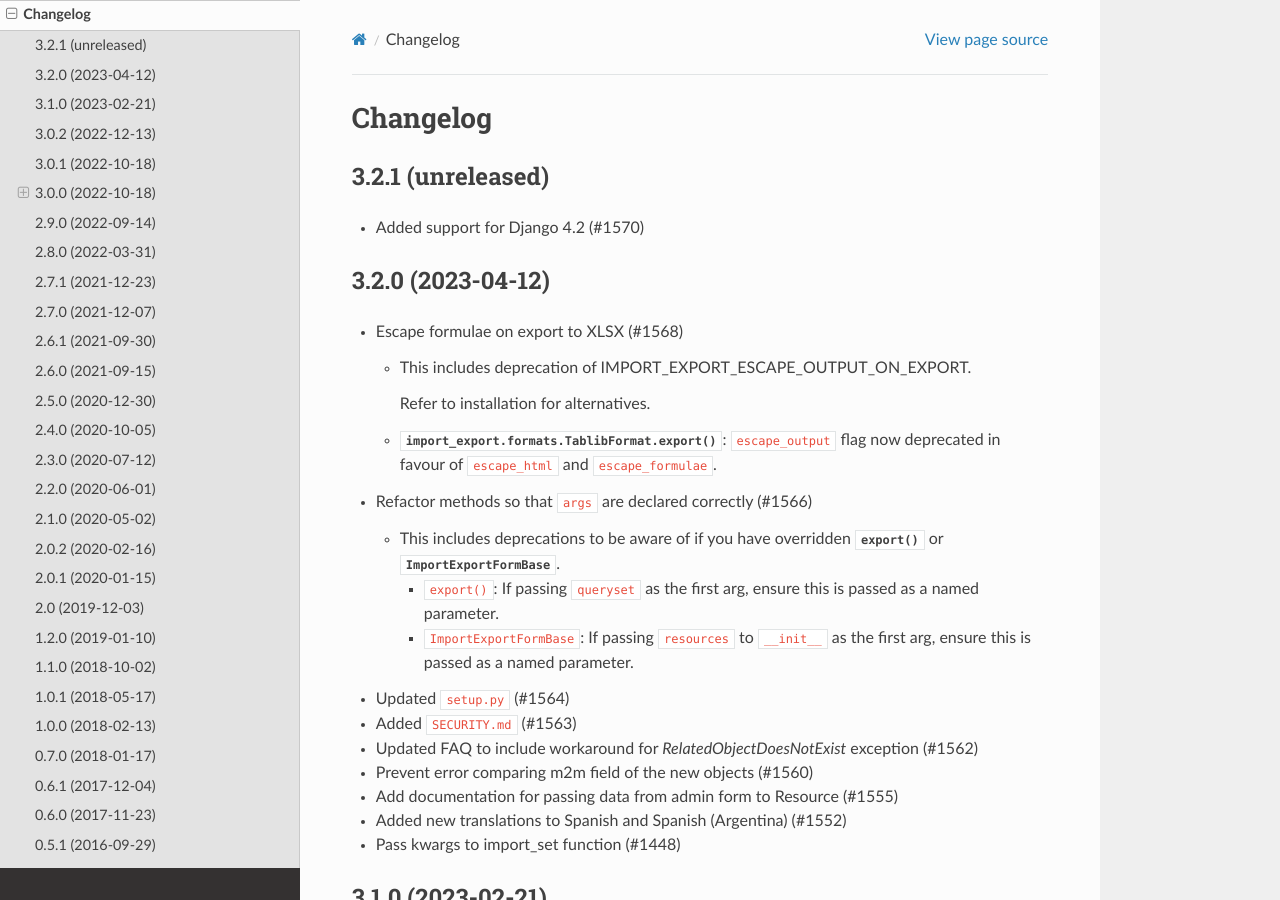
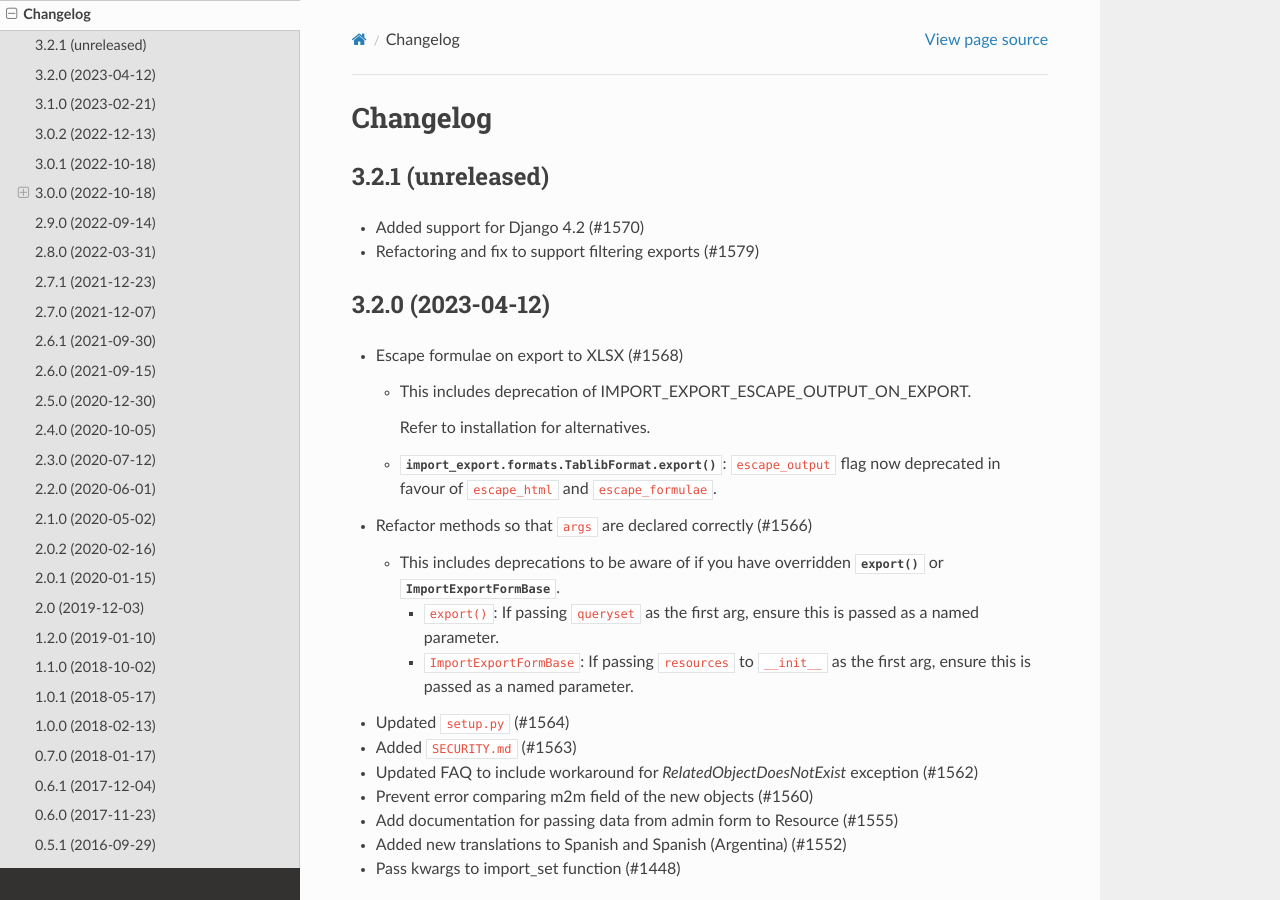
Before and after one commit to django-import-export/django-import-export, a Sphinx documentation site: the page built from docs/changelog.rst, in a window 1280 px wide and 900 px high. Built offline with Sphinx 7.4.7 and the Read the Docs theme 2.0.0, drawn with Linux system fonts in a browser that asks for light colours; pages that are not in the unit, such as notebooks, are missing from menus.

Commit message:
updated changelog

```diff
--- a/docs/changelog.rst
+++ b/docs/changelog.rst
@@ -5,6 +5,7 @@ Changelog
 ------------------
 
 - Added support for Django 4.2 (#1570)
+- Refactoring and fix to support filtering exports (#1579)
 
 
 3.2.0 (2023-04-12)
```
